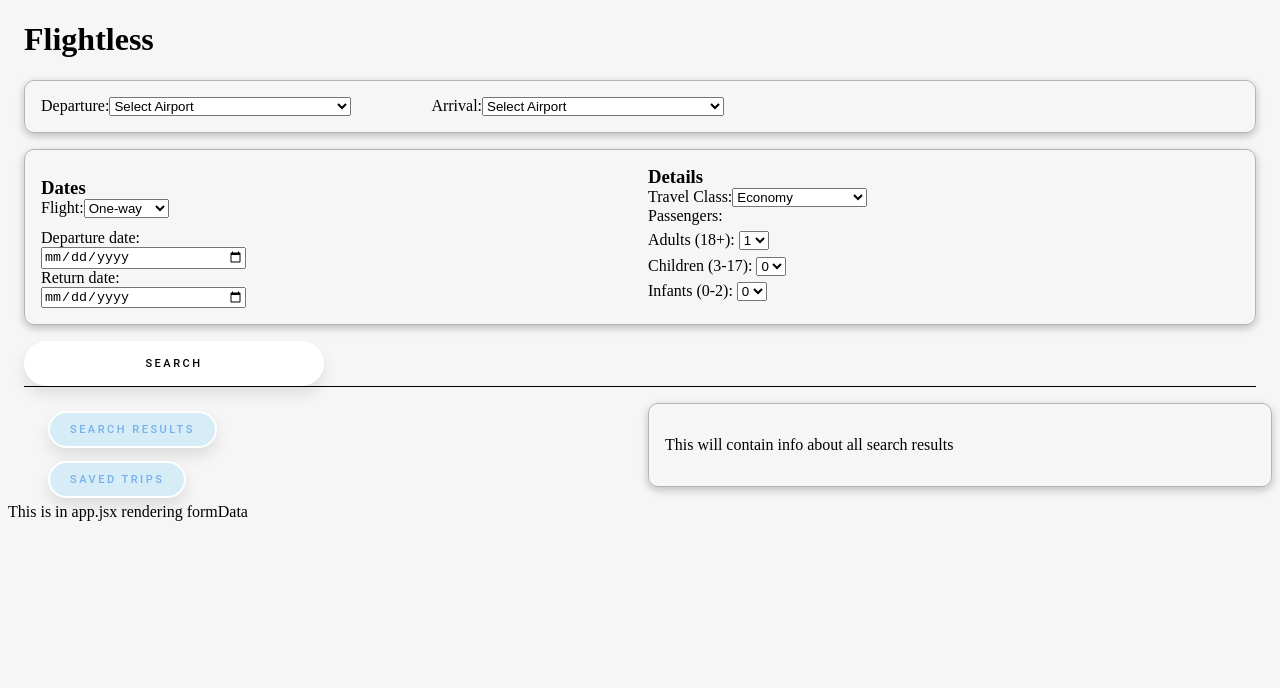
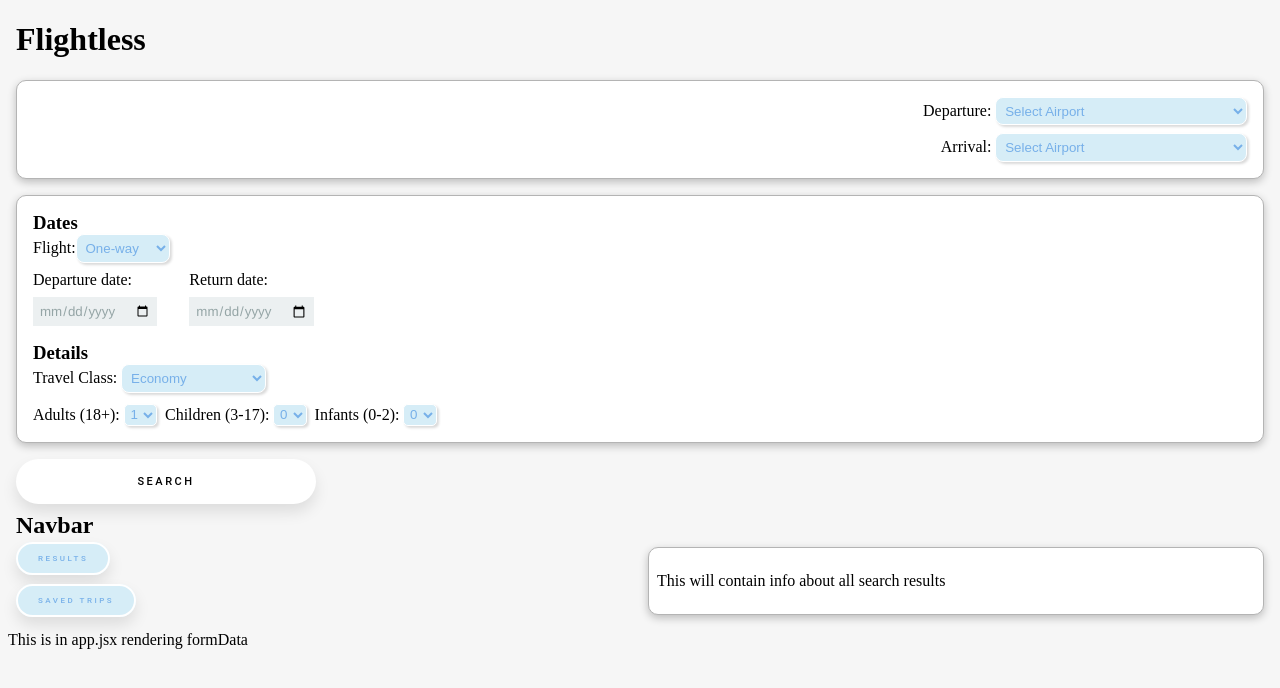
Before and after one commit to SFM-2022/Flightless, a React app: page / in a window 1280 px wide. Shown: the top 688 px of the page. Built offline with nearby package versions, Linux system fonts and the light colour scheme; no server answers.

Commit message:
updated styling

```diff
--- a/client/App.jsx
+++ b/client/App.jsx
@@ -2,7 +2,7 @@ import React, { useEffect, useState } from 'react';
 import axios from 'axios';
 import { Routes, Route } from 'react-router-dom';
 import Form from './components/Modals/Form.jsx';
-// import Navbar from './components/Navbar/Navbar.jsx';
+import Navbar from './components/Navbar/Navbar.jsx';
 import Sidebar from './components/Sidebar/Sidebar.jsx';
 import SearchResults from './pages/SearchResults/SearchResults.jsx';
 import SavedTrips from './pages/SavedTrips/SavedTrips.jsx';
@@ -10,6 +10,10 @@ import NotFound from './pages/NotFound/NotFound.jsx';
 
 export default function App() {
   const [formData, setFormData] = useState([]);
+  const [savedSearches, setSavedSearches] = useState();
+  const [apiResults, setApiResults] = useState();
+  const [formIsOpen, setFormIsOpen] = useState(false);
+
   useEffect(() => {
     axios
       .get('/api/test')
@@ -40,7 +44,7 @@ each input has <input value={}/>
   return (
     <>
       <Form updateForm={updateForm} />
-      {/* <Navbar /> */}
+      <Navbar />
       <div className='search-results'>
         <Sidebar />
         <Routes>
--- a/client/components/Modals/Form.jsx
+++ b/client/components/Modals/Form.jsx
@@ -16,11 +16,12 @@ const Form = ({ updateForm }) => {
   const [loading, setLoading] = useState(true);
   const [data, setData] = useState([]);
 
+  // if there are any changes to data, this will make a post request to api/flights
   useEffect(() => {
     const fetchData = async () => {
       setLoading(true);
       try {
-        const { data: response } = await axios.get('/api/flights');
+        const { data: response } = await axios.post('/api/flights', data);
         setData(response);
       } catch (err) {
         console.log(`error fetching state: ${err}`);
@@ -28,24 +29,7 @@ const Form = ({ updateForm }) => {
       setLoading(false);
     };
     fetchData();
-  }, []);
-
-  // if there are any changes to data, this will make a post request to api/flights
-  useEffect(() => {
-    const fetchData = async () => {
-      setLoading(true);
-      try {
-        const { data: response } = await axios.post('/api/flights', data);
-        // setData(response);
-      } catch (err) {
-        console.log(`error fetching state: ${err}`);
-      }
-      setLoading(false);
-    };
-    fetchData();
   }, [data]);
-
-  // making search bar functional -> query search, probably use .map to loop through each obj in the array and display it? -> onClick event handler?
 
   // updateForm will upstate dataForm (state in app.jsx)
   // handle submit
@@ -74,9 +58,9 @@ const Form = ({ updateForm }) => {
           <h1>Flightless</h1>
 
           <div className='locations'>
-            {/* ORIGIN */}
+            {/* DEPARTURE */}
             <div className='dep'>
-              <label className='form-label'>Departure:</label>
+              <label className='form-label'>Departure: </label>
               <select
                 {...register('dep_location', {
                   required: {
@@ -95,9 +79,9 @@ const Form = ({ updateForm }) => {
               </select>
             </div>
 
-            {/* DESTINATION */}
+            {/* ARRIVAL */}
             <div className='arr'>
-              <label className='form-label'>Arrival:</label>
+              <label className='form-label'>Arrival: </label>
               <select
                 {...register('arr_location', {
                   required: {
@@ -210,7 +194,7 @@ const Form = ({ updateForm }) => {
             <div className='flight-class'>
               <h3 className='flight-className'>Details</h3>
               <div className='destination'>
-                <label className='form-label'>Travel Class:</label>
+                <label className='form-label'>Travel Class: </label>
                 <select
                   className='form-select'
                   {...register('cabin_class', {
@@ -229,10 +213,10 @@ const Form = ({ updateForm }) => {
 
               {/* PASSENGERS: ADULTS */}
               <div className='passengers'>
-                <label className='form-label'>Passengers:</label>
                 <div className='adults'>
                   <label className='input'>Adults (18+): </label>
                   <select
+                    className='adults-button'
                     {...register('adults', {
                       required: {
                         value: true,
@@ -252,6 +236,7 @@ const Form = ({ updateForm }) => {
                 <div className='children'>
                   <label className='input'>Children (3-17): </label>
                   <select
+                    className='children-button'
                     {...register('children', {
                       required: {
                         value: true,
@@ -271,7 +256,7 @@ const Form = ({ updateForm }) => {
                 <div className='infants'>
                   <label htmlFor='infants'>Infants (0-2): </label>
                   <select
-                    className='w-full h-16 rounded-lg text-2xl pl-20'
+                    className='infants-button'
                     {...register('infants', {
                       required: {
                         value: true,
--- a/client/components/Sidebar/Sidebar.jsx
+++ b/client/components/Sidebar/Sidebar.jsx
@@ -7,7 +7,7 @@ export default function Sidebar() {
       {/* <h1>Sidebar</h1> */}
       <ul>
         <li>
-          <NavLink to='/'>Search Results </NavLink>
+          <NavLink to='/'>Results</NavLink>
         </li>
         <li>
           <NavLink to='/saved-trips'>Saved Trips</NavLink>
--- a/client/index.html
+++ b/client/index.html
@@ -2,15 +2,9 @@
 <html lang="en">
   <head>
     <meta charset="UTF-8" />
-    <meta
-      http-equiv="X-UA-Compatible"
-      content="IE=edge"
-    />
-    <meta
-      name="viewport"
-      content="width=device-width, initial-scale=1.0"
-    />
-    <title>Document</title>
+    <meta http-equiv="X-UA-Compatible" content="IE=edge" />
+    <meta name="viewport" content="width=device-width, initial-scale=1.0" />
+    <title>Flightless</title>
   </head>
   <body>
     <div id="app"></div>
--- a/client/styles.css
+++ b/client/styles.css
@@ -1,42 +1,74 @@
 body {
   margin: 0.5rem;
   background: rgb(246, 246, 246);
+  /* font-size: 16px; */
 }
 
 .formBody {
-  margin: 1rem;
-  border-bottom: 1px solid black;
-}
-
-/* DEPARTURE AND ARRIVAL */
-.dep,
-.arr {
-  display: inline-block;
-}
-
-.dep {
-  margin-right: 5rem;
+  margin: 0.5rem;
 }
 
 .locations {
+  background: white;
+  display: flex;
+  flex-direction: column;
+  justify-content: flex-end;
+  align-items: flex-end;
   border: 1px solid rgb(180, 180, 180);
   border-radius: 10px;
   box-shadow: rgba(0, 0, 0, 0.24) 0px 3px 8px;
   padding: 1rem;
 }
 
+.dep {
+  margin-bottom: 0.5rem;
+}
+
+select {
+  border: 1px solid white;
+  border-radius: 8px;
+  color: rgb(119, 176, 233);
+  background-color: rgb(214, 237, 247);
+  padding: 0.3rem;
+  box-shadow: rgba(0, 0, 0, 0.15) 1.95px 1.95px 2.6px;
+}
+
 /* ALL THE INPUT BOXES */
-input {
-  width: 200px;
+.departure-date,
+.return-date {
+  display: inline-block;
+  margin: 0.5rem 2rem 0 0;
+}
+
+input[type='date'] {
+  color: #95a5a6;
+  font-family: 'Helvetica', arial, sans-serif;
+  border: 1px solid #ecf0f1;
+  background: #ecf0f1;
+  padding: 5px;
+  margin-top: 0.5rem;
+}
+
+input[type='date'],
+focus {
+  color: #95a5a6;
+  box-shadow: none;
+  -webkit-box-shadow: none;
+  -moz-box-shadow: none;
 }
 
 .dates-details {
+  background: white;
   padding: 1rem;
-  column-count: 2;
+  margin: 1rem 0;
   border: 1px solid rgb(180, 180, 180);
   border-radius: 10px;
   box-shadow: rgba(0, 0, 0, 0.24) 0px 3px 8px;
-  margin: 1rem 0;
+  font-size: 1rem;
+}
+
+.flight-dates {
+  margin-bottom: 1rem;
 }
 
 /* DATES */
@@ -44,17 +76,25 @@ h3 {
   margin: 0;
 }
 
-.flight-type {
-  margin: 0.7rem 0;
-}
-
 /* PASSENGERS */
 .adults,
 .children,
 .infants {
-  margin: 0.4rem 0;
+  margin: 0.2rem 0.5rem 0 0;
+  display: inline-block;
+  /* font-size: 0.7rem; */
 }
 
+.adults-button,
+.children-button,
+.infants-button {
+  /* font-size: 0.6rem; */
+  padding: 0.1rem;
+  border-radius: 5px;
+  margin-top: 0.5rem;
+}
+
+/* SEARCH BUTTON */
 .search {
   width: 300px;
   height: 45px;
@@ -84,6 +124,7 @@ h3 {
 
 .search-results {
   column-count: 2;
+  margin: 0.5rem;
 }
 
 .prev-search-results,
@@ -91,14 +132,24 @@ h3 {
   border: 1px solid rgb(180, 180, 180);
   border-radius: 10px;
   box-shadow: rgba(0, 0, 0, 0.24) 0px 3px 8px;
-  padding: 1rem;
+  padding: 0.5rem;
+  background: white;
 }
 
 /* SIDEBAR */
 
+nav h1 {
+  margin: 0.5rem;
+}
+
 ul li {
   list-style-type: none;
-  margin-bottom: 2rem;
+  margin-bottom: 1.5rem;
+}
+
+ul {
+  padding: 0;
+  margin: 0;
 }
 
 nav a {
@@ -109,7 +160,7 @@ nav a {
   border: 2px solid rgb(255, 255, 255);
   border-radius: 30px;
   font-family: 'Roboto', sans-serif;
-  font-size: 11px;
+  font-size: 8px;
   text-transform: uppercase;
   letter-spacing: 2.5px;
   font-weight: 500;
@@ -125,3 +176,10 @@ nav a:hover {
   color: #fff;
   transform: translateY(-7px);
 }
+
+/* MEDIA QUERY */
+/* @media screen and (min-width: 390px) {
+  select option {
+    font-size: 2rem;
+  }
+} */
```
